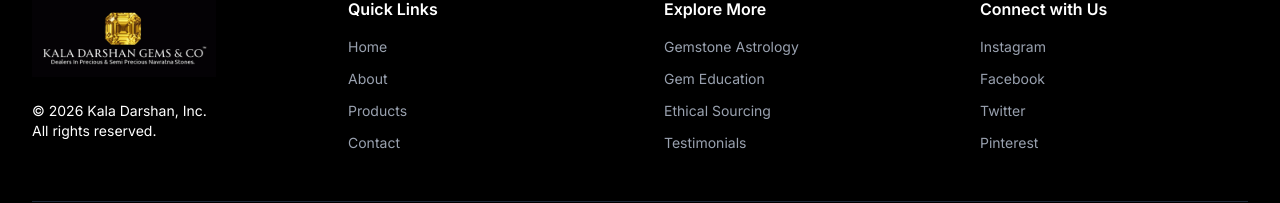
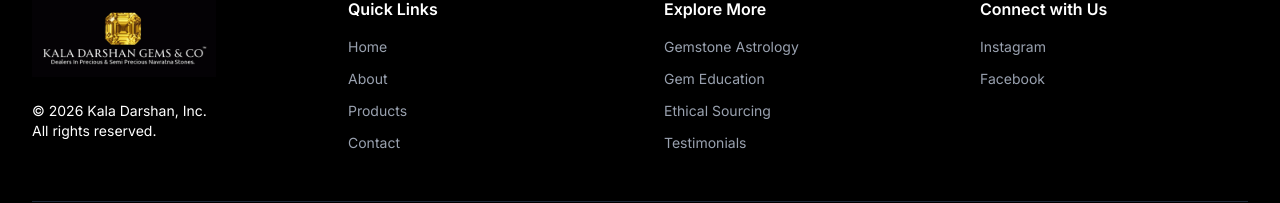
Before and after one commit to SyspreeDev/kala-darshan, a React (Vite) app: page / in a window 1280 px wide. Shown: the part 5393-5596 px from the top of the page. Built offline with nearby package versions, Linux system fonts and the light colour scheme; a web font is replaced by a local one.

Commit message:
Footer & Address updated

```diff
--- a/src/app/pages/Home.tsx
+++ b/src/app/pages/Home.tsx
@@ -595,10 +595,9 @@ export default function Home() {
             <div>
               <h3 className="font-semibold mb-4 font-['Inter'] text-[16px]">Connect with Us</h3>
               <ul className="space-y-3 text-sm text-gray-400 font-['Inter']">
-                <li className="hover:text-white cursor-pointer transition-colors">Instagram</li>
-                <li className="hover:text-white cursor-pointer transition-colors">Facebook</li>
-                <li className="hover:text-white cursor-pointer transition-colors">Twitter</li>
-                <li className="hover:text-white cursor-pointer transition-colors">Pinterest</li>
+                <li className="hover:text-white cursor-pointer transition-colors"><a href="https://www.instagram.com/kaladarshangemsandco/" target="_blank">Instagram</a></li>
+                <li className="hover:text-white cursor-pointer transition-colors"><a href="https://www.facebook.com/Kaladarshangems" target="_blank">Facebook</a></li>
+
               </ul>
             </div>
           </div>
```
